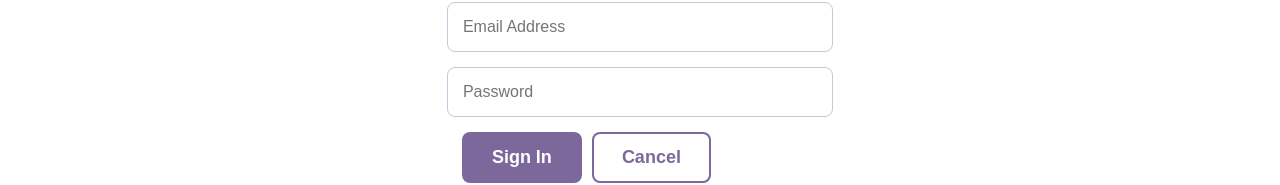
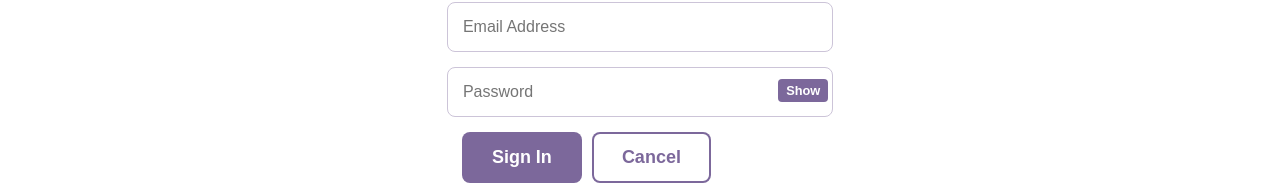
Before and after one commit to epaitoo/full-stack-school-app, a React (Create React App) app in the folder client/: page /signin in a window 1280 px wide. Shown: the part 188-373 px from the top of the page. Built offline with nearby package versions, Linux system fonts and the light colour scheme.

Commit message:
HTTP Cookie support

```diff
--- a/client/package.json
+++ b/client/package.json
@@ -4,6 +4,7 @@
   "private": true,
   "dependencies": {
     "axios": "^0.19.0",
+    "js-cookie": "^2.2.0",
     "react": "^16.8.6",
     "react-dom": "^16.8.6",
     "react-markdown": "^4.1.0",
--- a/client/src/App.css
+++ b/client/src/App.css
@@ -751,3 +751,17 @@ input:focus {
 .course--description textarea {
   margin-bottom: 20px;
 }
+
+/* password show and hide button */
+.show {
+  cursor: pointer;
+  position: absolute;
+  margin-top: 12px;
+  margin-left: -55px;
+  background: #7c689b;
+  color: white;
+  padding: 4px 8px;
+  border-radius: 4px;
+  font-weight: 700;
+  font-size: 0.8em;
+}
--- a/client/src/Context.js
+++ b/client/src/Context.js
@@ -1,4 +1,5 @@
 import React, { Component } from 'react';
+import Cookies from 'js-cookie';
 import Data from './Data';
 
 const Context = React.createContext();
@@ -11,7 +12,7 @@ export class Provider extends Component {
   }
 
   state = {
-    authenticatedUser: null
+    authenticatedUser: Cookies.getJSON('authenticatedUser') || null
   }
 
   render() {
@@ -44,12 +45,15 @@ export class Provider extends Component {
           authenticatedUser: user,
         }
       })
+      // Set Cookie
+      Cookies.set('authenticatedUser', JSON.stringify(user), { expires: 1 });
     }
     return user;
   }
 
   signOut = () => {
     this.setState({ authenticatedUser: null })
+    Cookies.remove('authenticatedUser');
   }
 
 
--- a/client/src/components/UserSignIn.js
+++ b/client/src/components/UserSignIn.js
@@ -9,14 +9,23 @@ export default class UserSignIn extends Component {
   state = {
     emailAddress: '',
     password: '',
-    errors: []
+    type: 'password',
+    errors: [],
+  }
+
+  showHide = (e) => {
+    e.preventDefault();
+    e.stopPropagation();
+    this.setState({
+      type: this.state.type === 'password' ? 'input' : 'password'
+    })
   }
 
 
 
   render() {
 
-    const { emailAddress, password, errors } = this.state;
+    const { emailAddress, password, type, errors } = this.state;
 
 
     return(
@@ -41,10 +50,13 @@ export default class UserSignIn extends Component {
                   <input
                     id="password"
                     name="password"
-                    type="password"
+                    type={type}
                     onChange={this.change}
                     placeholder="Password"
                     value={password} />
+                    <span className="show"
+                      onClick={this.showHide}>{this.state.type === 'password' ? 'Show' : 'Hide'}
+                    </span>
                 </React.Fragment>
               )}/>
           </div>
--- a/client/src/components/UserSignUp.js
+++ b/client/src/components/UserSignUp.js
@@ -11,12 +11,21 @@ export default class UserSignUp extends Component {
     emailAddress: '',
     password: '',
     confirmPassword: '',
+    type: 'password',
     errors: []
+  }
+
+  showHide = (e) => {
+    e.preventDefault();
+    e.stopPropagation();
+    this.setState({
+      type: this.state.type === 'password' ? 'input' : 'password'
+    })
   }
 
   render() {
     const { firstName, lastName, emailAddress,
-          password, confirmPassword, errors } = this.state
+          password, confirmPassword,  type, errors } = this.state
 
     return (
       <div>
@@ -57,19 +66,25 @@ export default class UserSignUp extends Component {
                     <input
                       id="password"
                       name="password"
-                      type="password"
+                      type={type}
                       className=""
                       onChange={this.change}
                       placeholder="Password"
                       value={password}/>
+                      <span className="show"
+                        onClick={this.showHide}>{this.state.type === 'password' ? 'Show' : 'Hide'}
+                    </span>
                     <input
                       id="confirmPassword"
                       name="confirmPassword"
-                      type="password"
+                      type={type}
                       className=""
                       onChange={this.change}
                       placeholder="Confirm Password"
                       value={confirmPassword}/>
+                      <span className="show"
+                        onClick={this.showHide}>{this.state.type === 'password' ? 'Show' : 'Hide'}
+                    </span>
                   </React.Fragment>
 
                 )}/>
```
Also changed, not shown: 1 other file (tests, documents, lock files or other folders).
